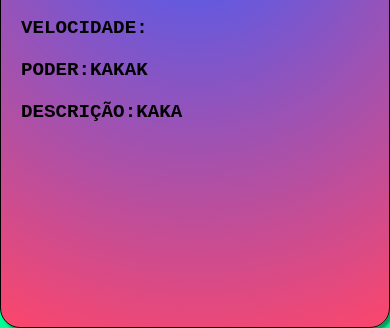
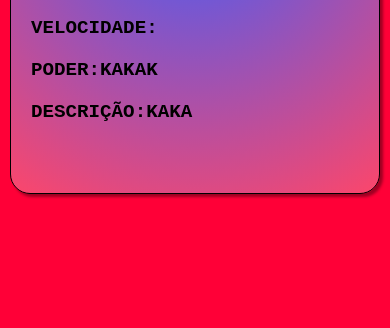
Before and after one commit to jvcorado/Card, a plain HTML site: page index.html in a window 390 px wide. Shown: the part 516-844 px from the top of the page. Drawn offline with Linux system fonts and the light colour scheme.

Commit message:
Update style.css

```diff
--- a/style.css
+++ b/style.css
@@ -118,7 +118,7 @@ body{
 
 @media (max-width: 500px) {
     body{
-        background-color: rgb(0, 255, 149);
+        background-color: rgb(255, 0, 55);
     }
     .container{
         flex-direction: column;
@@ -127,6 +127,7 @@ body{
         width: 100vw;
         height: 100vh;
         border-radius: 20px;
+        padding: 10px;
     }
     .button{
         display: none;
@@ -142,6 +143,6 @@ body{
     }
     .card{
         width: 100%;
-        height: 100%;
+        height:70%;
     }
 }
```
